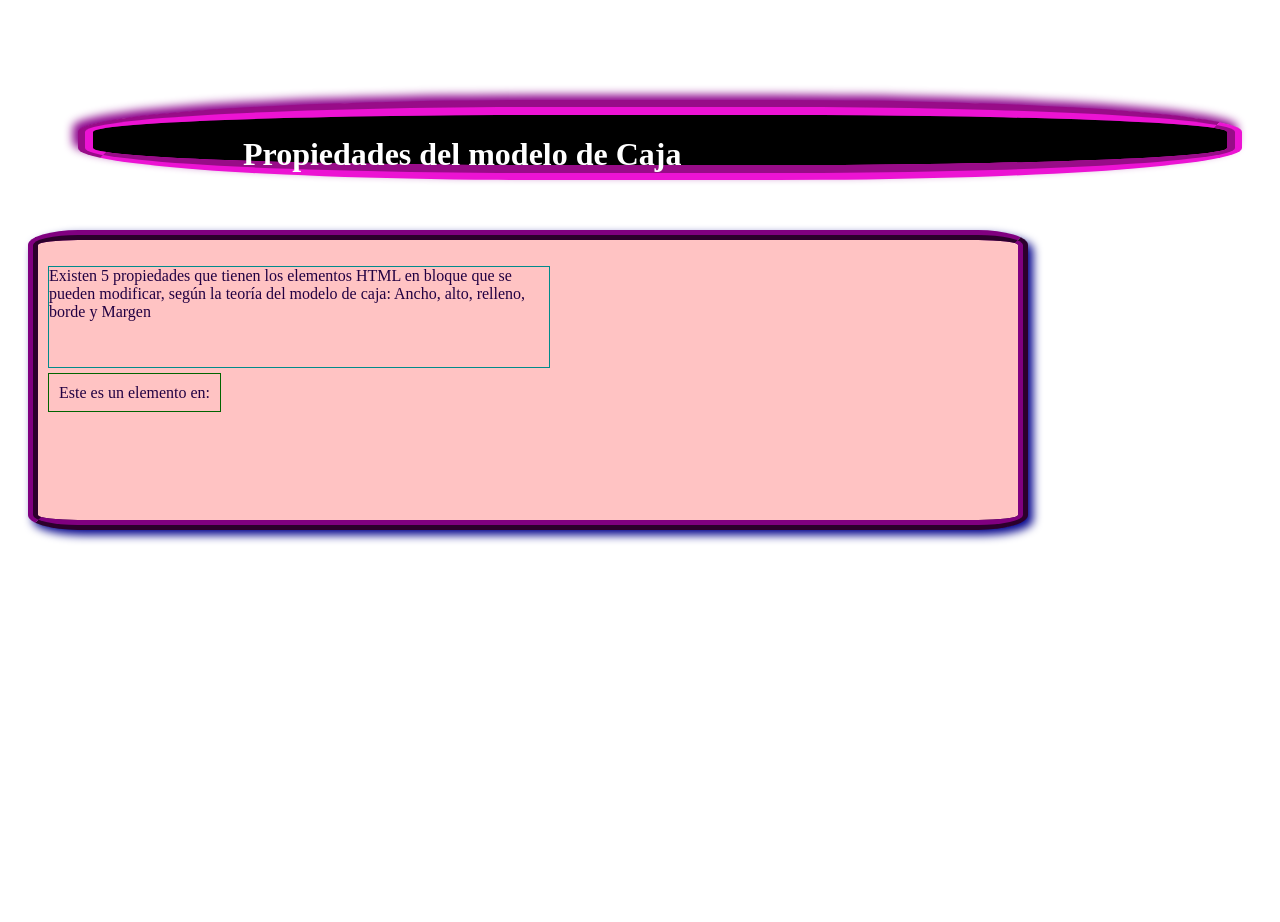
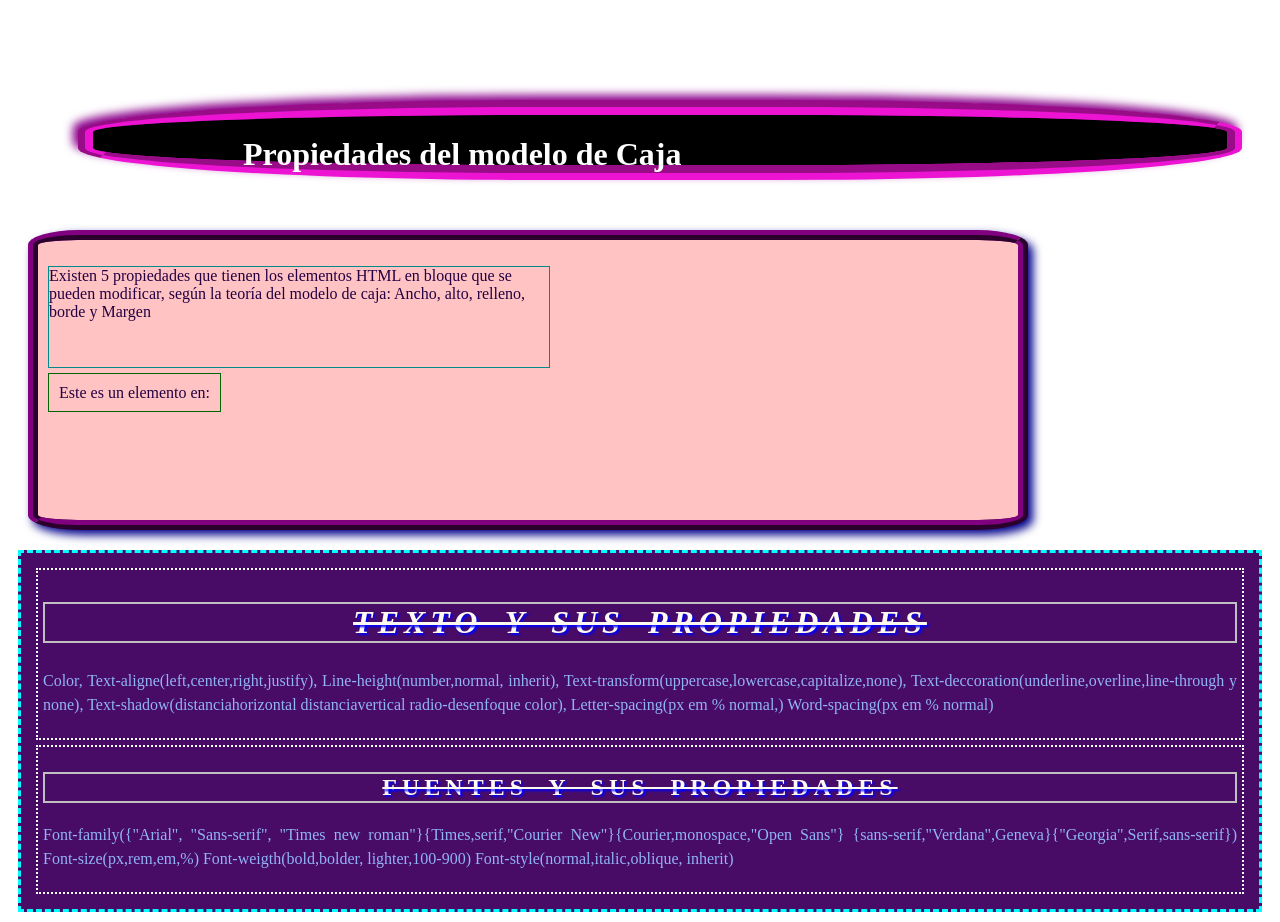
Before and after one commit to Karla11chan/ProgramacionWeb1Tareas, a plain HTML site: page tarea10/index.html in a window 1280 px wide. Before the commit the page ends 800 px from the top, so only its background shows below. Drawn offline with Linux system fonts and the light colour scheme; a web font is replaced by a local one.

Commit message:
Se vieron propiedades del texto y fuente

```diff
--- a/tarea10/css/estilos.css
+++ b/tarea10/css/estilos.css
@@ -59,3 +59,62 @@
     padding: 10px;
     box-sizing: border-box;
 }
+
+.texto-fuente{
+    background-color: rgb(72, 11, 102);
+    border:3px,dashed,cyan;
+    color: rgb(145, 180, 245);
+    margin: 10px;
+    padding: 10px;
+    box-sizing: border-box;
+}
+
+.propiedades--texto{
+    border: 2px,dotted,white;
+    padding: 5px;
+    margin:5px;
+    box-sizing: border-box;
+}
+
+.propiedades--texto h2{
+    color: floralwhite;
+    text-align: center;
+    border: 2px double silver;
+    text-transform: uppercase;
+    text-decoration: line-through ;
+    text-shadow: 2px 2px 2px blue;
+    letter-spacing: 5px;
+    word-spacing: 10px;
+    font-family: "Playwrite DE SAS";
+    font-size: xx-large;
+    font-weight:700;
+    font-style: italic;
+}
+.propiedades--texto p{
+    text-align: justify;
+    line-height: 1.5;
+}
+.propiedades--fuente{
+    border: 2px,dotted,white;
+    padding: 5px;
+    margin:5px;
+    box-sizing: border-box;
+}
+
+.propiedades--fuente h2{
+    color: floralwhite;
+    text-align: center;
+    border: 2px double silver;
+    text-transform: uppercase;
+    text-decoration: line-through ;
+    text-shadow: 2px 2px 2px blue;
+    letter-spacing: 5px;
+    word-spacing: 10px;
+    font-family: "Yarndings 20";
+
+}
+
+.propiedades--fuente p{
+    text-align: justify;
+    line-height: 1.5;
+}
--- a/tarea10/index.html
+++ b/tarea10/index.html
@@ -6,6 +6,10 @@
     <meta name="author" content="Karla Sofía Fernández Chan">
     <title>Tarea 10: Ancho,alto, relleno, borde, margenes y texto css</title>
     <link rel="stylesheet" href="css/estilos.css" type="text/css">
+    <link rel="preconnect" href="https://fonts.googleapis.com">
+    <link rel="preconnect" href="https://fonts.gstatic.com" crossorigin>
+    <link href="https://fonts.googleapis.com/css2?family=Playwrite+AU+TAS:wght@100..400&family=Playwrite+DE+SAS:wght@100..400&family=Playwrite+US+Modern:wght@100..400&display=swap" rel="stylesheet">
+    <link href="https://fonts.googleapis.com/css2?family=Yarndings+20&display=swap" rel="stylesheet">
 </head>
 <body>
     <header id="header">
@@ -19,5 +23,30 @@
             Este es un elemento en:
         </span>
     </section>
+    <section class="texto-fuente">
+        <article class="propiedades--texto">
+            <h2>Texto y sus propiedades</h2>
+            <p>
+                Color, Text-aligne(left,center,right,justify), Line-height(number,normal, inherit), Text-transform(uppercase,lowercase,capitalize,none),
+                Text-deccoration(underline,overline,line-through y none), Text-shadow(distanciahorizontal distanciavertical radio-desenfoque color),
+                Letter-spacing(px em % normal,) Word-spacing(px em % normal)
+            </p>
+        </article>
+        <!--article>h2>p-->
+        <article class="propiedades--fuente">
+            <h2>Fuentes y sus propiedades</h2>
+            <p>
+                Font-family({"Arial", "Sans-serif", "Times new roman"}{Times,serif,"Courier New"}{Courier,monospace,"Open Sans"}
+                {sans-serif,"Verdana",Geneva}{"Georgia",Serif,sans-serif})
+
+                Font-size(px,rem,em,%)
+
+                Font-weigth(bold,bolder, lighter,100-900)
+
+                Font-style(normal,italic,oblique, inherit)
+            </p>
+        </article>
+    </section>
+
 </body>
 </html>
```
